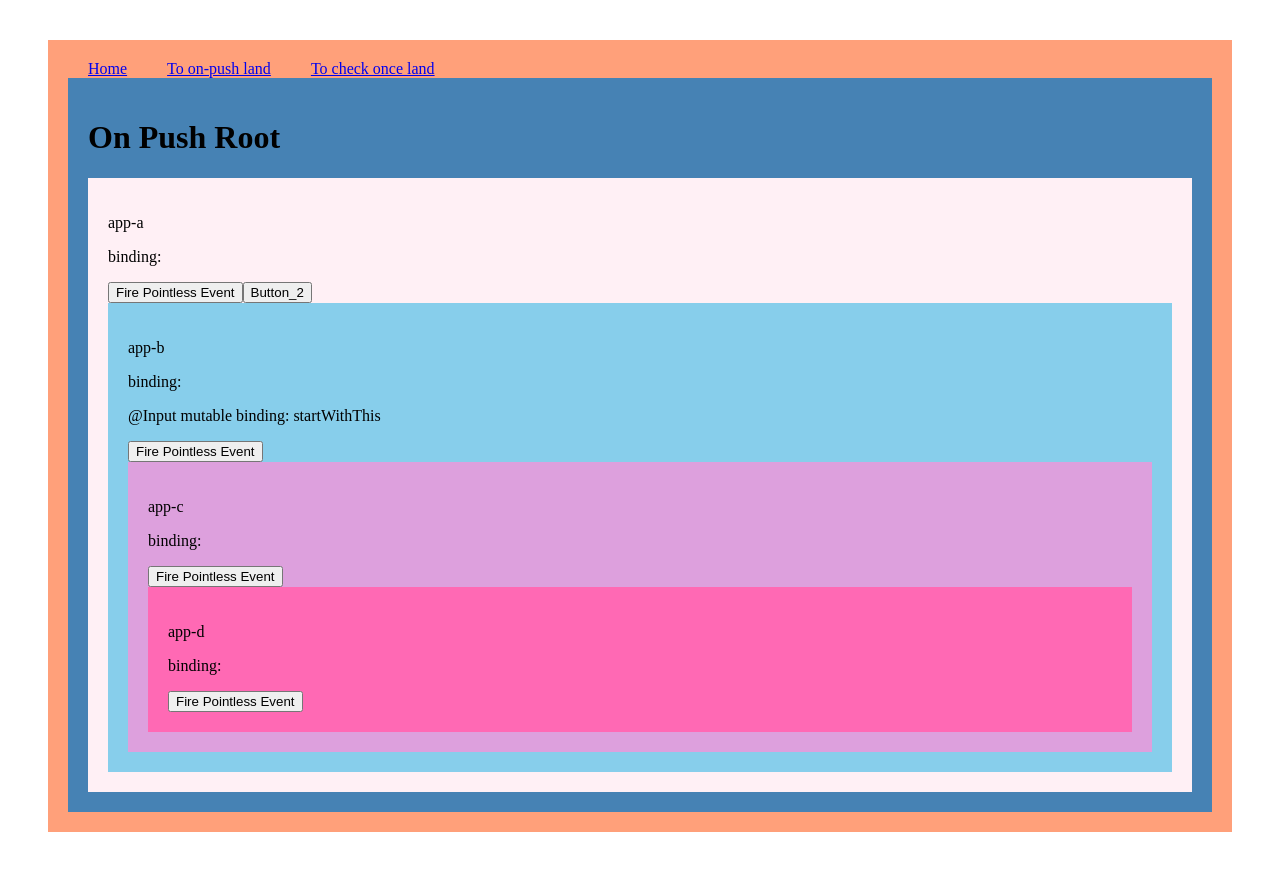
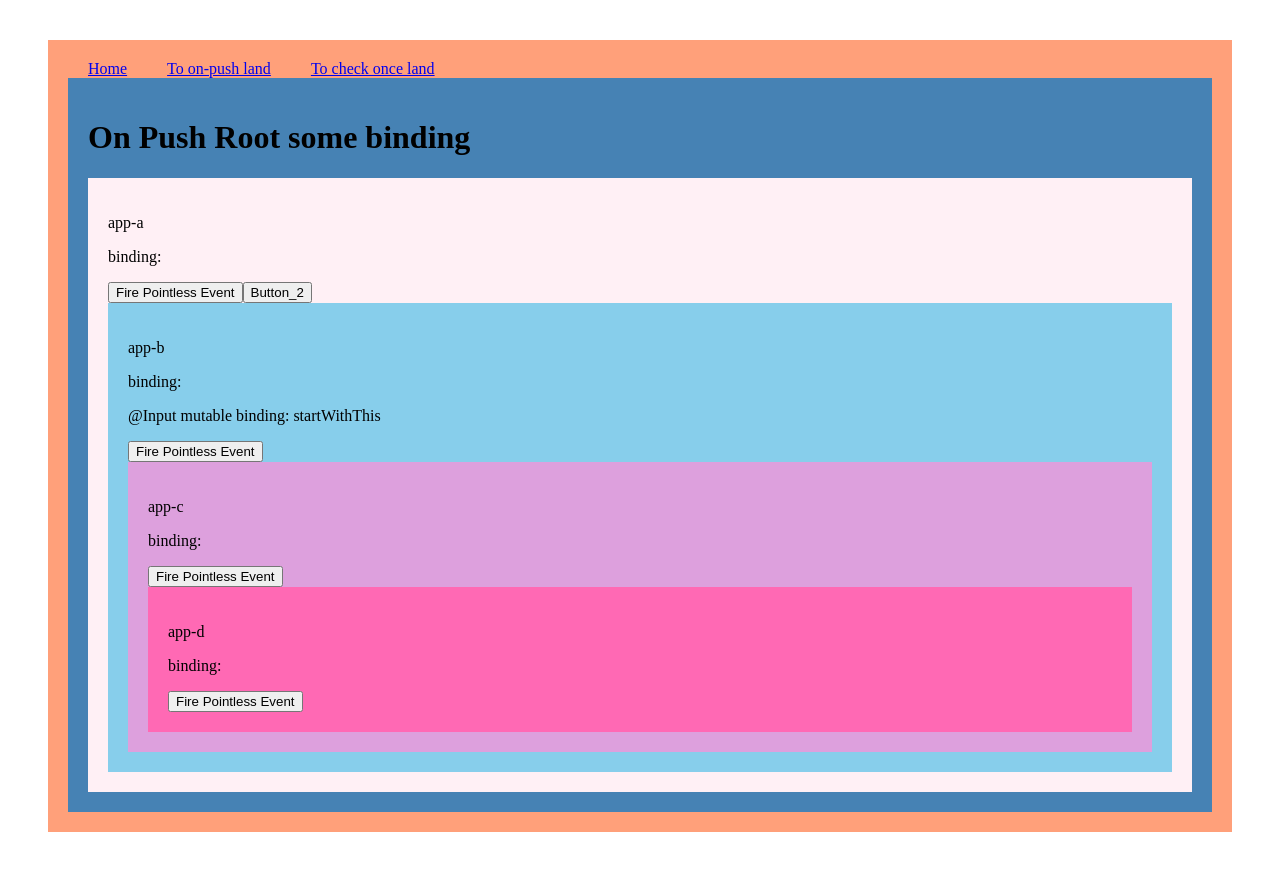
Before and after one commit to Ban117/change-detection, an Angular app: page /on-push in a window 1280 px wide. Built offline with nearby package versions, Linux system fonts and the light colour scheme.

Commit message:
binding evaluation

```diff
--- a/src/app/on-push-land/on-push-container.ts
+++ b/src/app/on-push-land/on-push-container.ts
@@ -15,7 +15,7 @@ import { flashEl } from '../utils/utils';
 	selector: 'app-on-push-container',
 	host: { class: 'app-on-push-container' },
 	template: `
-		<h1>On Push Root</h1>
+		<h1>On Push Root {{binding}}</h1>
 		<app-a></app-a>
 	`,
 	styles: [
@@ -31,6 +31,13 @@ import { flashEl } from '../utils/utils';
 	encapsulation: ViewEncapsulation.None,
 })
 export class OnPushContainer {
+
+	get binding(): string {
+		console.log('%c>>>> OnPushContainer -> cd ran/getting binding', 'color: SteelBlue');
+		return this._binding;
+	}
+
+	private _binding = "some binding";
 	constructor(private el: ElementRef, private _ngZone: NgZone) {}
 
 	// It's executed before Angular will run change detection for
```
Also changed, not shown: 1 other file (tests, documents, lock files or other folders).
